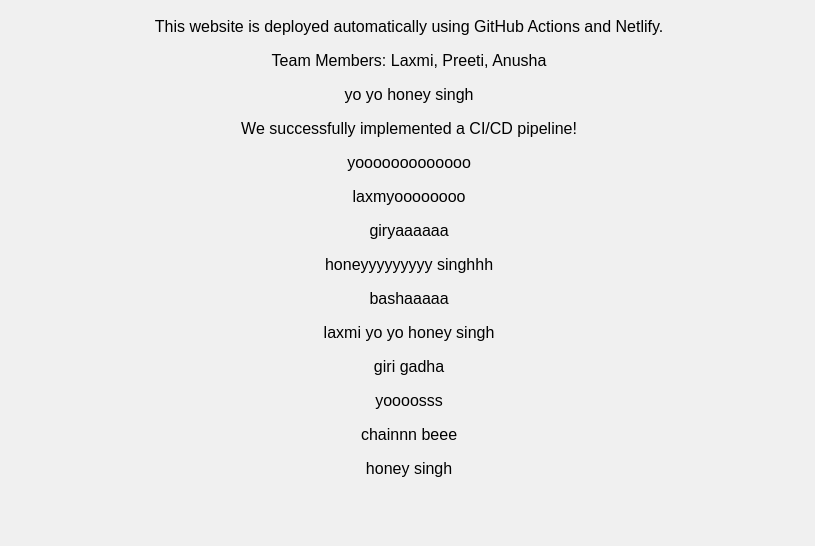
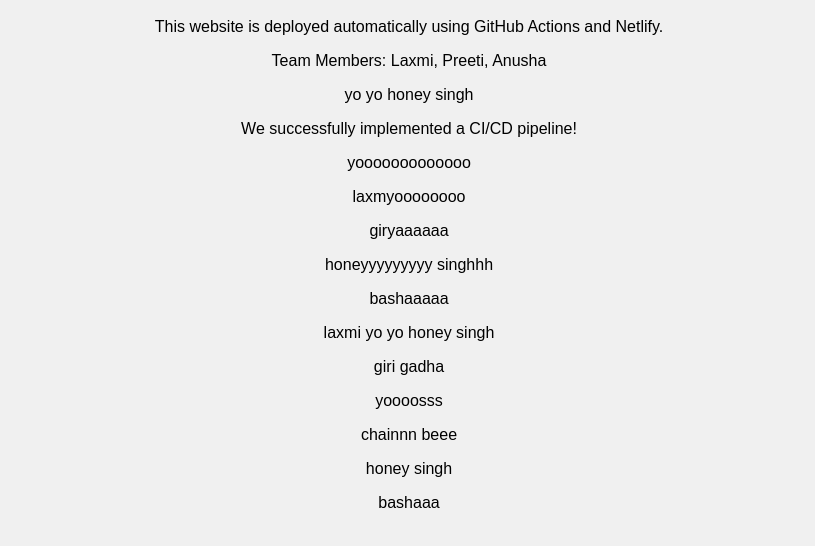
Before and after one commit to theecodehub/devops-static-site, a plain HTML site: page index.html in a window 1280 px wide. Shown: the part 140-686 px from the top of the page, without its empty margins (231-1046 px from the left). Drawn offline with Linux system fonts and the light colour scheme.

Commit message:
yooooooooo

```diff
--- a/index.html
+++ b/index.html
@@ -23,6 +23,7 @@
     <p>yoooosss</p>
     <p>chainnn beee</p>
     <p>honey singh</p>
+    <p>bashaaa</p>
   </div>
 </body>
 </html>
```
